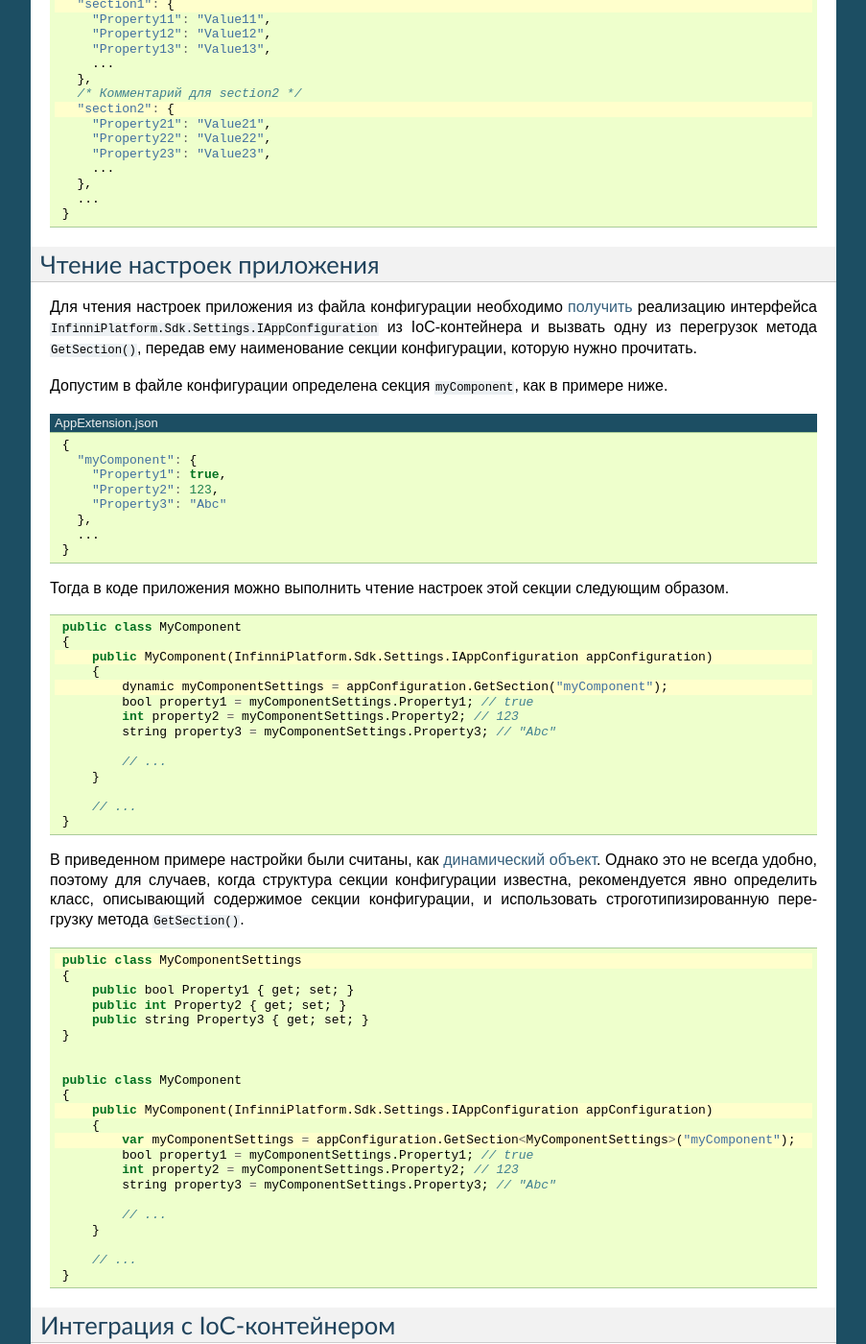
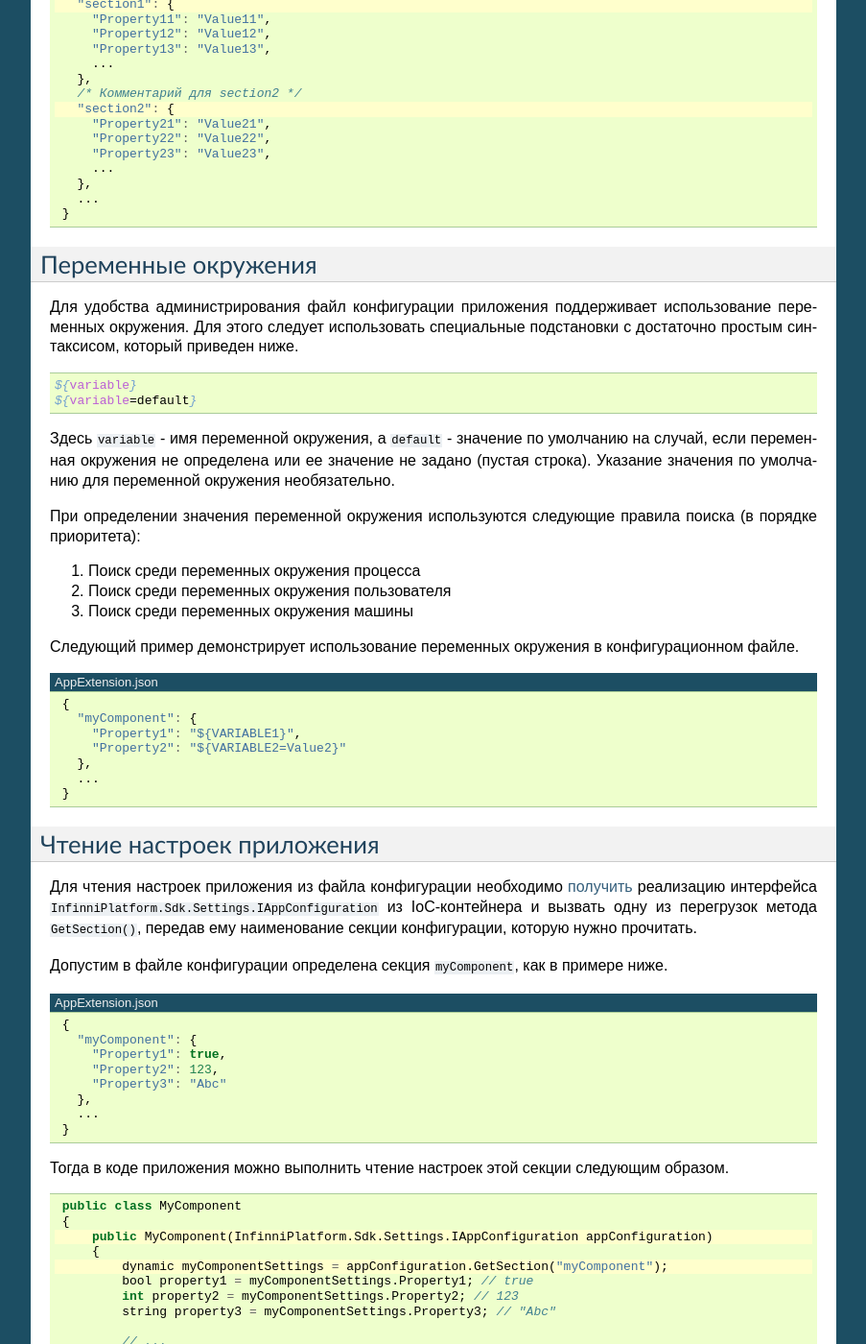
Before and after one commit to InfinniPlatform/InfinniPlatform.readthedocs.org, a Sphinx documentation site: the page built from docs/source/04-settings/index.rst, in a window 1280 px wide and 1400 px high, scrolled down 747 px. Shown: the whole window at 96% size, without its empty margins (198-1101 px from the left). Built offline with Sphinx 7.4.7, drawn with Linux system fonts in a browser that asks for light colours.

Commit message:
MC-4362: Add support environment variables in configuration files

```diff
--- a/docs/source/04-settings/index.rst
+++ b/docs/source/04-settings/index.rst
@@ -45,6 +45,42 @@
         "Property22": "Value22",
         "Property23": "Value23",
         ...
+      },
+      ...
+    }
+
+
+.. index:: Environment Variable
+
+Переменные окружения
+--------------------
+
+Для удобства администрирования файл конфигурации приложения поддерживает использование переменных окружения. Для этого
+следует использовать специальные подстановки с достаточно простым синтаксисом, который приведен ниже.
+
+.. code-block:: bash
+
+    ${variable}
+    ${variable=default}
+
+Здесь ``variable`` - имя переменной окружения, а ``default`` - значение по умолчанию на случай, если переменная окружения
+не определена или ее значение не задано (пустая строка). Указание значения по умолчанию для переменной окружения необязательно.
+
+При определении значения переменной окружения используются следующие правила поиска (в порядке приоритета):
+
+#. Поиск среди переменных окружения процесса
+#. Поиск среди переменных окружения пользователя
+#. Поиск среди переменных окружения машины
+
+Следующий пример демонстрирует использование переменных окружения в конфигурационном файле.
+
+.. code-block:: js
+   :caption: AppExtension.json
+
+    {
+      "myComponent": {
+        "Property1": "${VARIABLE1}",
+        "Property2": "${VARIABLE2=Value2}"
       },
       ...
     }
```
